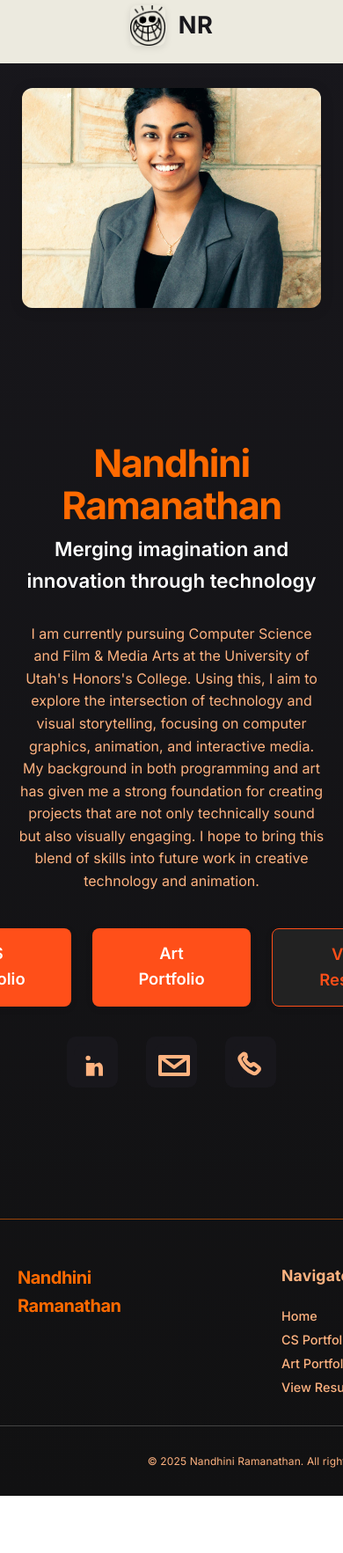
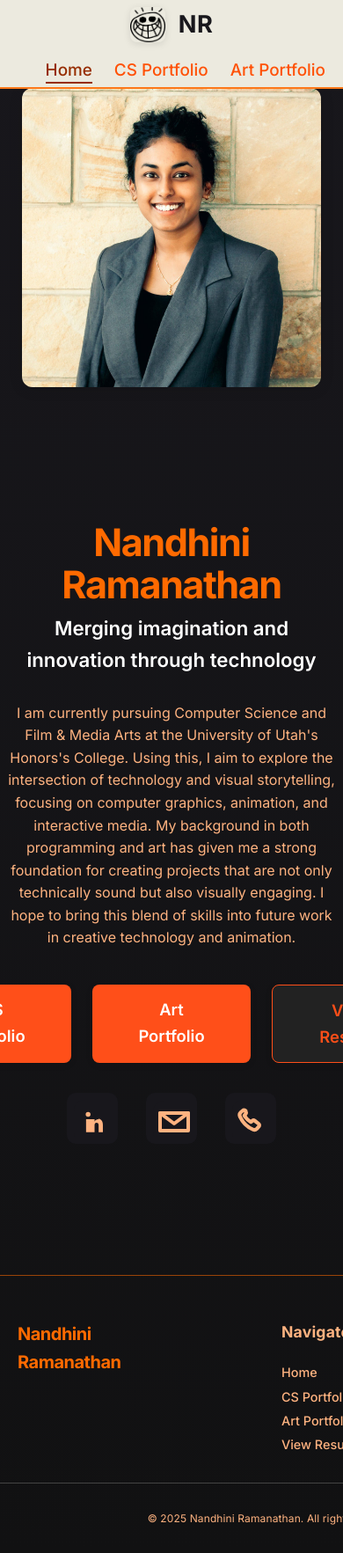
Before and after one commit to NandhiniRam2005/Nandhini-Ramanathan-Portfolio, a React (Vite) app: page / in a window 390 px wide. Shown: the top 1765 px of the page at 88% size. Before the commit the page ends 1700 px from the top, so only its background shows below. Built offline with nearby package versions, Linux system fonts and the light colour scheme.

Commit message:
nah reverted

```diff
--- a/src/App.css
+++ b/src/App.css
@@ -494,91 +494,5 @@ nav a:hover {
   .contact-email {
     font-size: 1.4rem;
   }
-  /* -----------------------------------
-   EXTRA RESPONSIVE FIXES
------------------------------------ */
-
-/* 🔹 Nav & Header */
-@media (max-width: 768px) {
-  nav ul {
-    flex-direction: column;
-    gap: 20px;
-    background: #eceadf;
-    padding: 1rem;
-    position: absolute;
-    top: 60px;
-    right: 0;
-    width: 200px;
-    display: none; /* toggle this with JS if you have a menu button */
-    border-radius: 0 0 8px 8px;
-  }
-
-  .nav-open ul {
-    display: flex;
-  }
-
-  .right-nav {
-    display: none; /* hide desktop nav */
-  }
-}
-
-/* 🔹 Project cards in CS Portfolio */
-@media (max-width: 1024px) {
-  .cs-portfolio-page section div {
-    justify-content: center;
-  }
-}
-
-@media (max-width: 768px) {
-  .cs-portfolio-page section div {
-    flex-direction: column;
-    align-items: center;
-  }
-}
-
-/* 🔹 Hero text scaling */
-@media (max-width: 768px) {
-  .hero h1 {
-    font-size: 2.2rem;
-  }
-
-  .hero p {
-    font-size: 1rem;
-    padding: 0 16px;
-  }
-}
-
-/* 🔹 Video/Image cards */
-@media (max-width: 768px) {
-  video, img {
-    height: auto !important;
-    max-height: 250px;
-    width: 100%;
-    border-radius: 8px;
-  }
-}
-
-/* 🔹 Contact Page Form */
-@media (max-width: 600px) {
-  form {
-    width: 100%;
-  }
-
-  input,
-  textarea {
-    font-size: 0.95rem;
-  }
-}
-
-/* 🔹 Footer */
-@media (max-width: 600px) {
-  footer,
-  .footer-content {
-    flex-direction: column;
-    align-items: center;
-    text-align: center;
-    gap: 20px;
-  }
-}
 
 }
```
